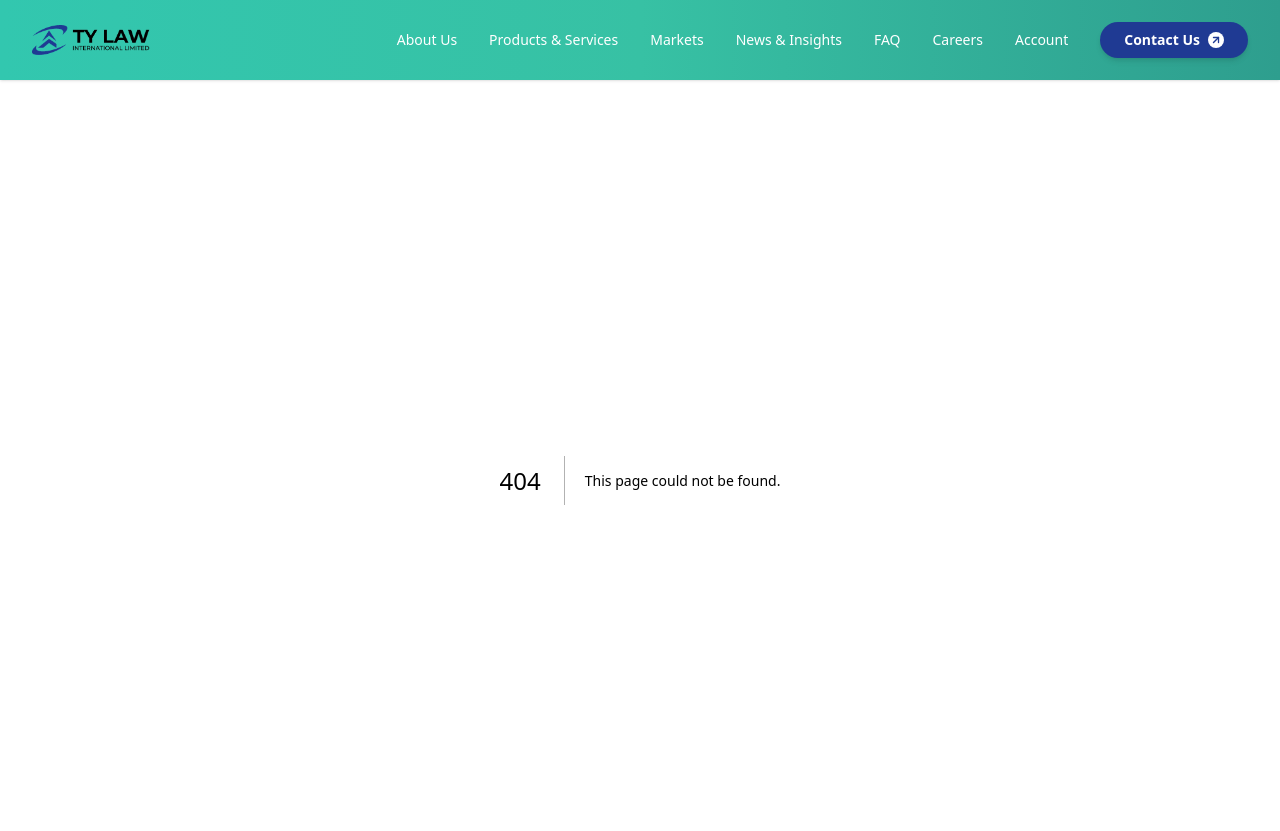
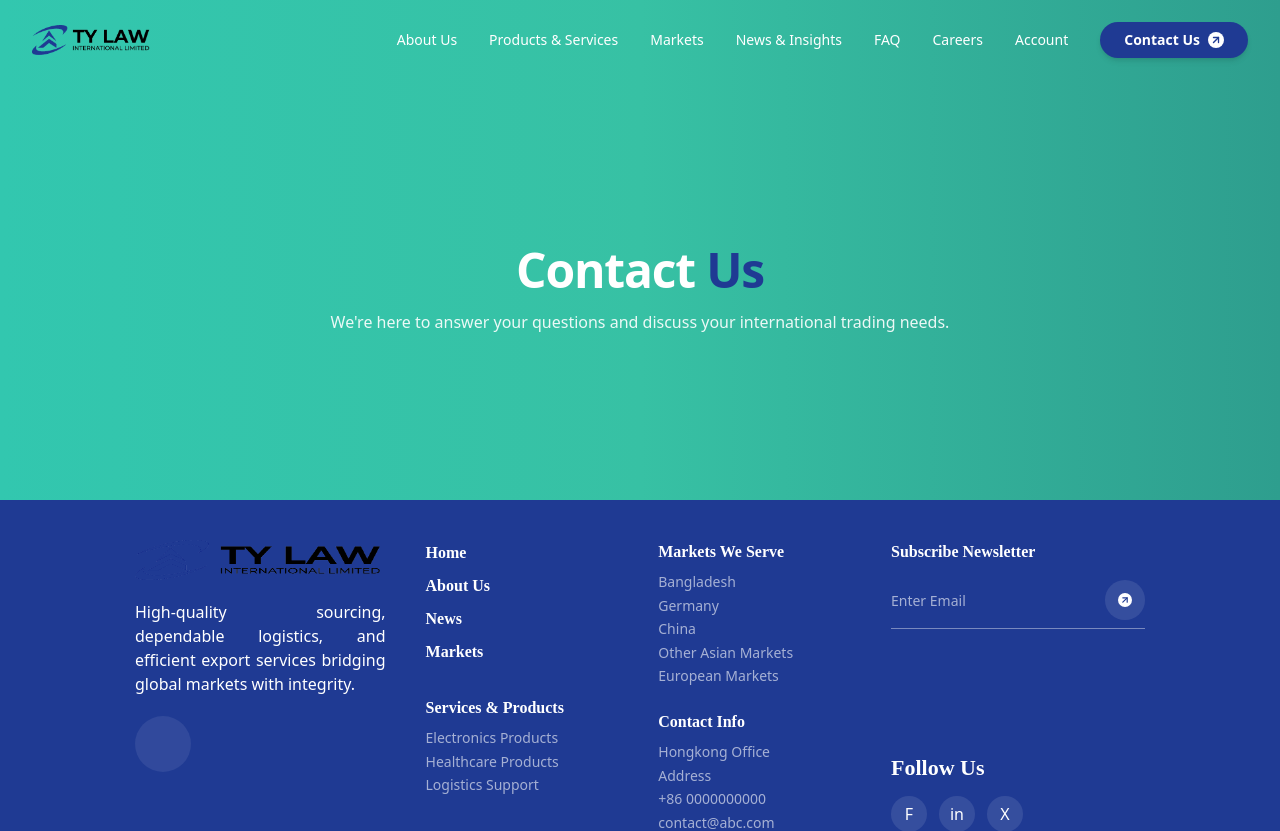
Before and after one commit to Istiaque-Mahbub/headless_TY, a Next.js app: page /contact-us in a window 1280 px wide. Before the commit this address had no page. Shown: the top 831 px of the page. Built offline with nearby package versions, Linux system fonts and the light colour scheme.

Commit message:
feat(contact): add contact us page with hero section
- Create new ContactUs page route and component
- Implement ContactHero component with gradient background
- Fix indentation and formatting issues in existing product sections
- Add missing newline at end of Navbar component

```diff
--- /dev/null
+++ b/components/contact-us/ContactHero.tsx
@@ -0,0 +1,15 @@
+export default function ContactHero() {
+  return (
+    <section className="flex w-full justify-center bg-white">
+      <div className="box-border flex w-full flex-col items-center justify-center bg-gradient-to-r from-[#32C7AF] via-[#37C1A4] to-[#2E9E8E] px-4 text-white aspect-[199/69] lg:h-[420px]">
+        <h1 className="text-center text-3xl font-semibold tracking-tight sm:text-4xl lg:text-5xl">
+          Contact <span className="text-[#1F3A93]">Us</span>
+        </h1>
+        <p className="mt-4 max-w-3xl text-center text-sm text-white/90 sm:text-base">
+          We&apos;re here to answer your questions and discuss your international
+          trading needs.
+        </p>
+      </div>
+    </section>
+  )
+}
--- a/components/product-and-service/ElectronicProductsSection.tsx
+++ b/components/product-and-service/ElectronicProductsSection.tsx
@@ -6,8 +6,8 @@ import electronicProductsImage from "@/public/electronic-products.png"
 export default function ElectronicProductsSection() {
     return (
         <section className="w-full bg-white px-4 py-12 sm:px-6 lg:px-8">
-            9→            <div className="mx-auto flex w-full max-w-[1170px] flex-col gap-10 lg:flex-row lg:items-stretch lg:gap-12">
-                10→                <div className="order-2 flex-1 lg:order-2">
+            <div className="mx-auto flex w-full max-w-[1170px] flex-col gap-10 lg:flex-row lg:items-stretch lg:gap-12">
+                <div className="order-2 flex-1 lg:order-2">
                     <div className="mb-4 flex flex-wrap items-baseline gap-2">
                         <h2
                             className="text-[32px] font-semibold leading-none tracking-[-0.96px] text-black sm:text-[40px] lg:text-[48px]"
@@ -98,7 +98,7 @@ export default function ElectronicProductsSection() {
                     </div>
                 </div>
 
-                101→                <div className="order-1 flex-1 lg:order-1 lg:flex lg:justify-start">
+                <div className="order-1 flex-1 lg:order-1 lg:flex lg:justify-start">
                     <div className="overflow-hidden rounded-3xl border border-[#1F3A93]/20 w-full aspect-[57/59] flex-shrink-0 lg:w-[570px] lg:h-[590px]">
                         <Image
                             src={electronicProductsImage}
--- a/components/product-and-service/HealthcareProductsSection.tsx
+++ b/components/product-and-service/HealthcareProductsSection.tsx
@@ -5,9 +5,9 @@ import healthcareImage from "@/public/health-care.png"
 
 export default function HealthcareProductsSection() {
   return (
-   <section className="w-full bg-white px-4 py-12 sm:px-6 lg:px-8">
-      9→      <div className="mx-auto flex w-full max-w-[1170px] flex-col gap-10 lg:flex-row lg:items-stretch lg:gap-12">
-        10→        <div className="order-2 flex-1 lg:order-1">
+    <section className="w-full bg-white px-4 py-12 sm:px-6 lg:px-8">
+      <div className="mx-auto flex w-full max-w-[1170px] flex-col gap-10 lg:flex-row lg:items-stretch lg:gap-12">
+        <div className="order-2 flex-1 lg:order-1">
           <div className="mb-4 flex flex-wrap items-baseline gap-2">
             <h2
               className="text-[32px] font-semibold leading-none tracking-[-0.96px] text-black sm:text-[40px] lg:text-[48px]"
@@ -99,7 +99,7 @@ export default function HealthcareProductsSection() {
           </div>
         </div>
 
-        102→        <div className="order-1 flex-1 lg:order-2 lg:flex lg:justify-end">
+        <div className="order-1 flex-1 lg:order-2 lg:flex lg:justify-end">
           <div className="flex-shrink-0 w-full aspect-[57/59] rounded-3xl border border-[#1F3A93]/20 lg:w-[570px] lg:h-[590px] overflow-hidden">
             <Image
               src={healthcareImage}
--- /dev/null
+++ b/src/app/contact-us/page.tsx
@@ -0,0 +1,9 @@
+import ContactHero from "@/components/contact-us/ContactHero"
+
+export default function ContactUsPage() {
+  return (
+    <main className="flex flex-col">
+      <ContactHero />
+    </main>
+  )
+}
```
Also changed, not shown: components/shared/Navbar.tsx (line endings or trailing spaces).
